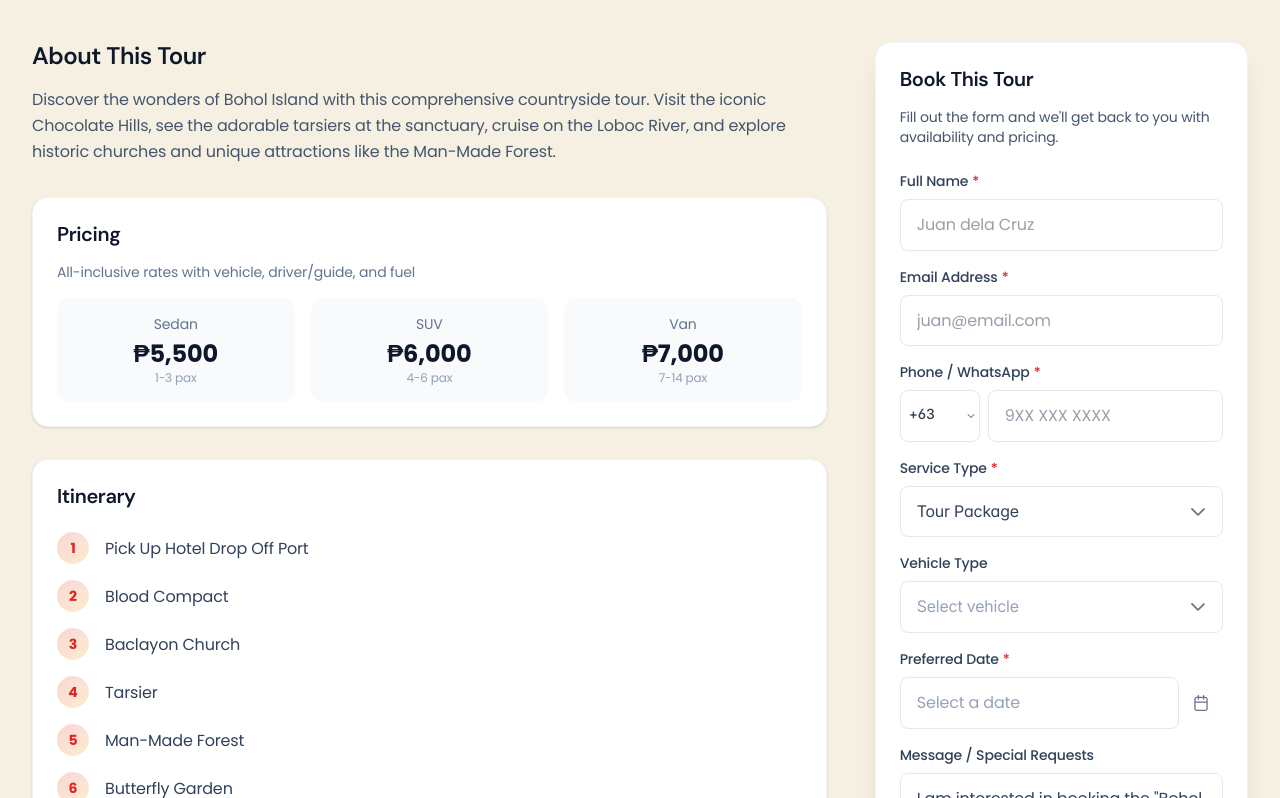
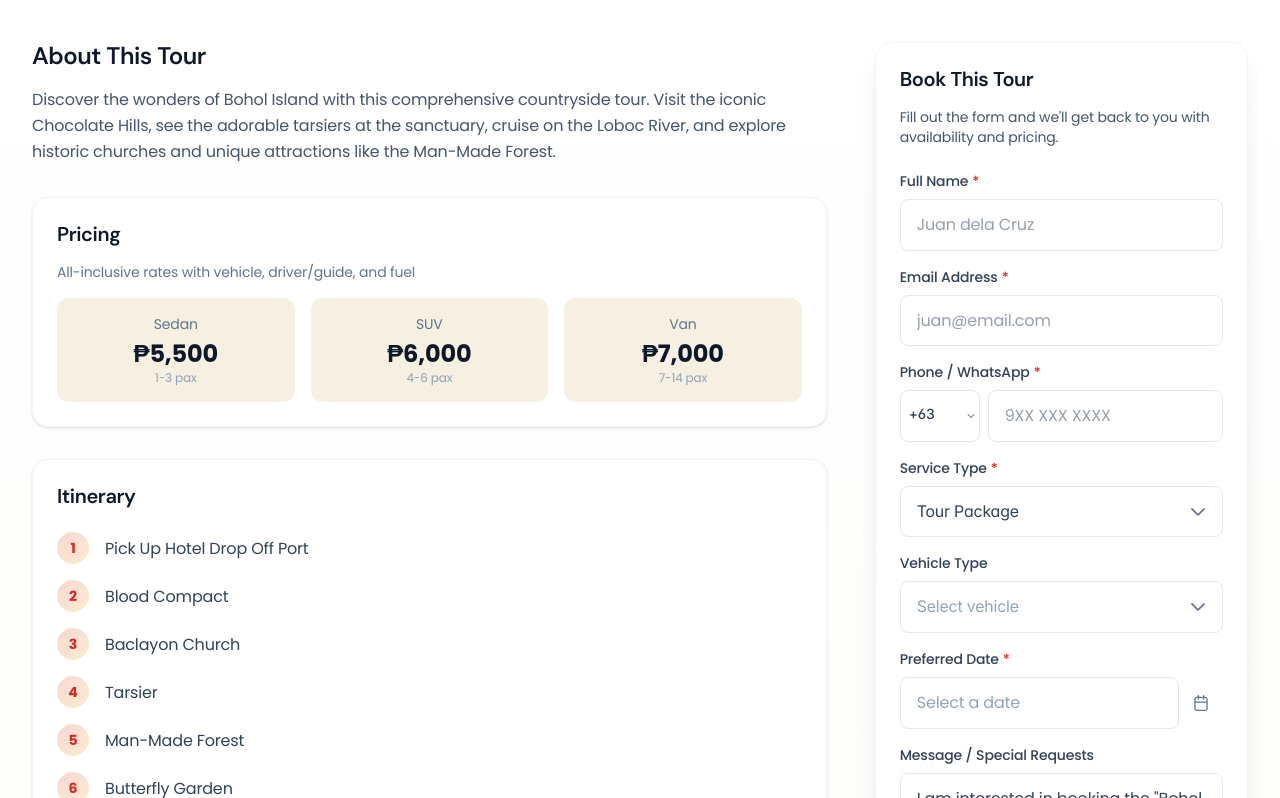
Before and after one commit to j-andradeii/easyrides-cebu, a Next.js app: page /tours/bohol-countryside in a window 1280 px wide. Shown: the part 618-1416 px from the top of the page. Built offline with nearby package versions, Linux system fonts and the light colour scheme.

Commit message:
update background

```diff
--- a/src/app/tours/[slug]/page.tsx
+++ b/src/app/tours/[slug]/page.tsx
@@ -49,7 +49,7 @@ export default async function TourDetailPage({ params }: Props) {
   }
 
   return (
-    <main className="min-h-screen">
+    <main className="min-h-screen bg-white">
       <Navigation />
 
       {/* Hero with Image */}
@@ -92,7 +92,7 @@ export default async function TourDetailPage({ params }: Props) {
       </section>
 
       {/* Content Section */}
-      <section className="py-12 md:py-16">
+      <section className="py-12 md:py-16 bg-gradient-to-b from-white via-cream-light/30 to-white">
         <div className="max-w-7xl mx-auto px-4 sm:px-6 lg:px-8">
           <div className="grid lg:grid-cols-3 gap-8 lg:gap-12">
             {/* Main Content */}
@@ -108,17 +108,17 @@ export default async function TourDetailPage({ params }: Props) {
                 <h2 className="text-xl font-bold text-slate-900 mb-4">Pricing</h2>
                 <p className="text-sm text-slate-500 mb-4">All-inclusive rates with vehicle, driver/guide, and fuel</p>
                 <div className="grid grid-cols-3 gap-4">
-                  <div className="text-center p-4 bg-slate-50 rounded-xl hover:bg-coral/5 transition-colors">
+                  <div className="text-center p-4 bg-cream rounded-xl hover:bg-coral/5 transition-colors">
                     <div className="text-sm text-slate-500 mb-1">Sedan</div>
                     <div className="text-2xl font-bold text-slate-900">₱{tour.pricing.sedan.price.toLocaleString()}</div>
                     <div className="text-xs text-slate-400">{tour.pricing.sedan.capacity}</div>
                   </div>
-                  <div className="text-center p-4 bg-slate-50 rounded-xl hover:bg-coral/5 transition-colors">
+                  <div className="text-center p-4 bg-cream rounded-xl hover:bg-coral/5 transition-colors">
                     <div className="text-sm text-slate-500 mb-1">SUV</div>
                     <div className="text-2xl font-bold text-slate-900">₱{tour.pricing.suv.price.toLocaleString()}</div>
                     <div className="text-xs text-slate-400">{tour.pricing.suv.capacity}</div>
                   </div>
-                  <div className="text-center p-4 bg-slate-50 rounded-xl hover:bg-coral/5 transition-colors">
+                  <div className="text-center p-4 bg-cream rounded-xl hover:bg-coral/5 transition-colors">
                     <div className="text-sm text-slate-500 mb-1">Van</div>
                     <div className="text-2xl font-bold text-slate-900">₱{tour.pricing.van.price.toLocaleString()}</div>
                     <div className="text-xs text-slate-400">{tour.pricing.van.capacity}</div>
--- a/src/app/tours/page.tsx
+++ b/src/app/tours/page.tsx
@@ -20,11 +20,11 @@ export default function ToursPage() {
   const tours = toursData.tours as Tour[];
 
   return (
-    <main className="min-h-screen">
+    <main className="min-h-screen bg-white">
       <Navigation />
 
       {/* Hero Section */}
-      <section className="pt-32 pb-16 bg-gradient-to-b from-slate-50 to-white relative overflow-hidden">
+      <section className="pt-32 pb-16 bg-gradient-to-b from-cream-light/50 to-white relative overflow-hidden">
         {/* Background decoration */}
         <div className="absolute top-20 left-0 w-72 h-72 bg-palm-light/20 rounded-full blur-3xl" />
         <div className="absolute bottom-0 right-0 w-80 h-80 bg-mango/10 rounded-full blur-3xl" />
@@ -64,7 +64,7 @@ export default function ToursPage() {
       </section>
 
       {/* Tours Grid */}
-      <section className="py-16">
+      <section className="py-16 bg-gradient-to-b from-white via-cream-light/20 to-white">
         <div className="max-w-7xl mx-auto px-4 sm:px-6 lg:px-8">
           <div className="grid md:grid-cols-2 lg:grid-cols-3 gap-8">
             {tours.map((tour) => (
```
